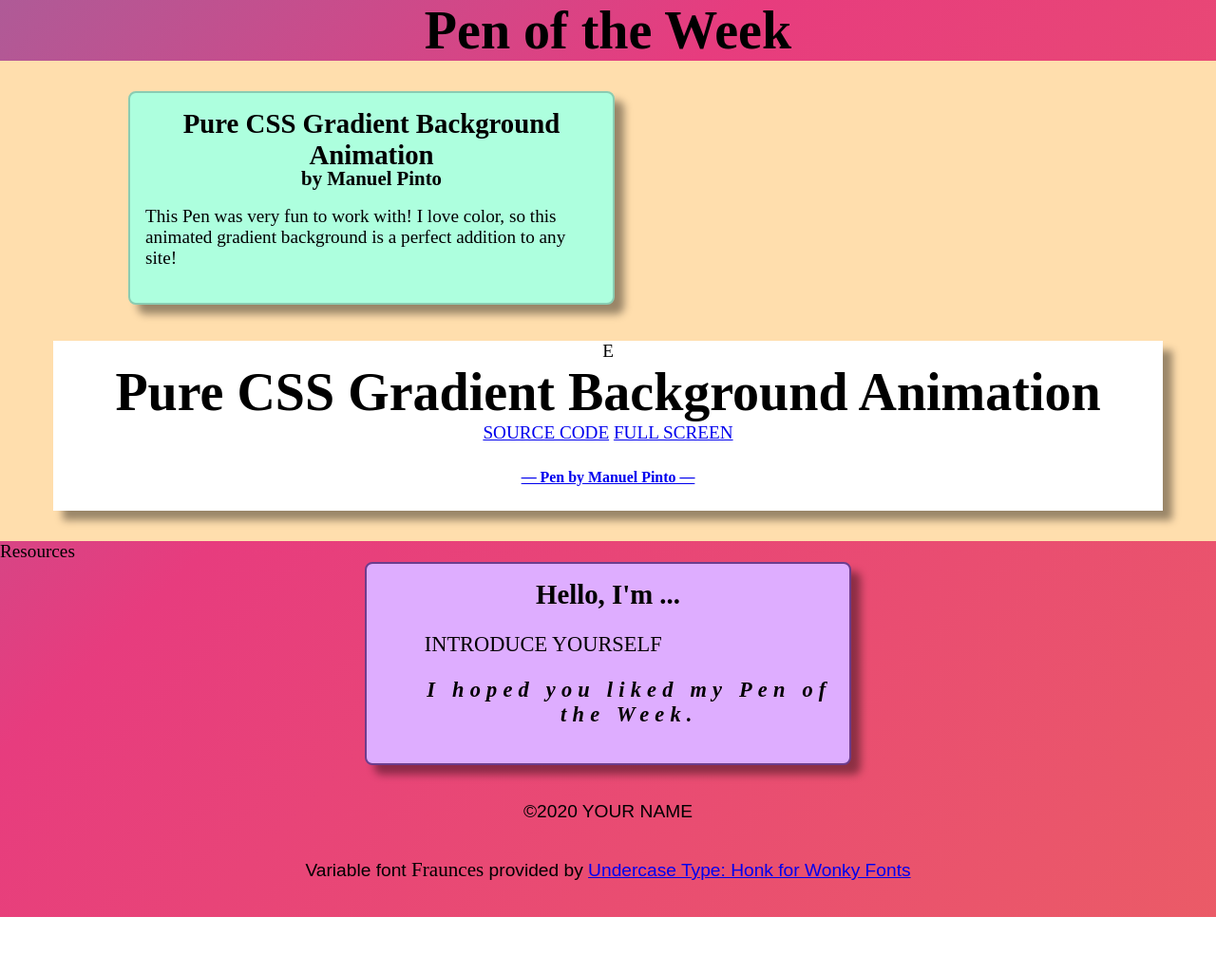
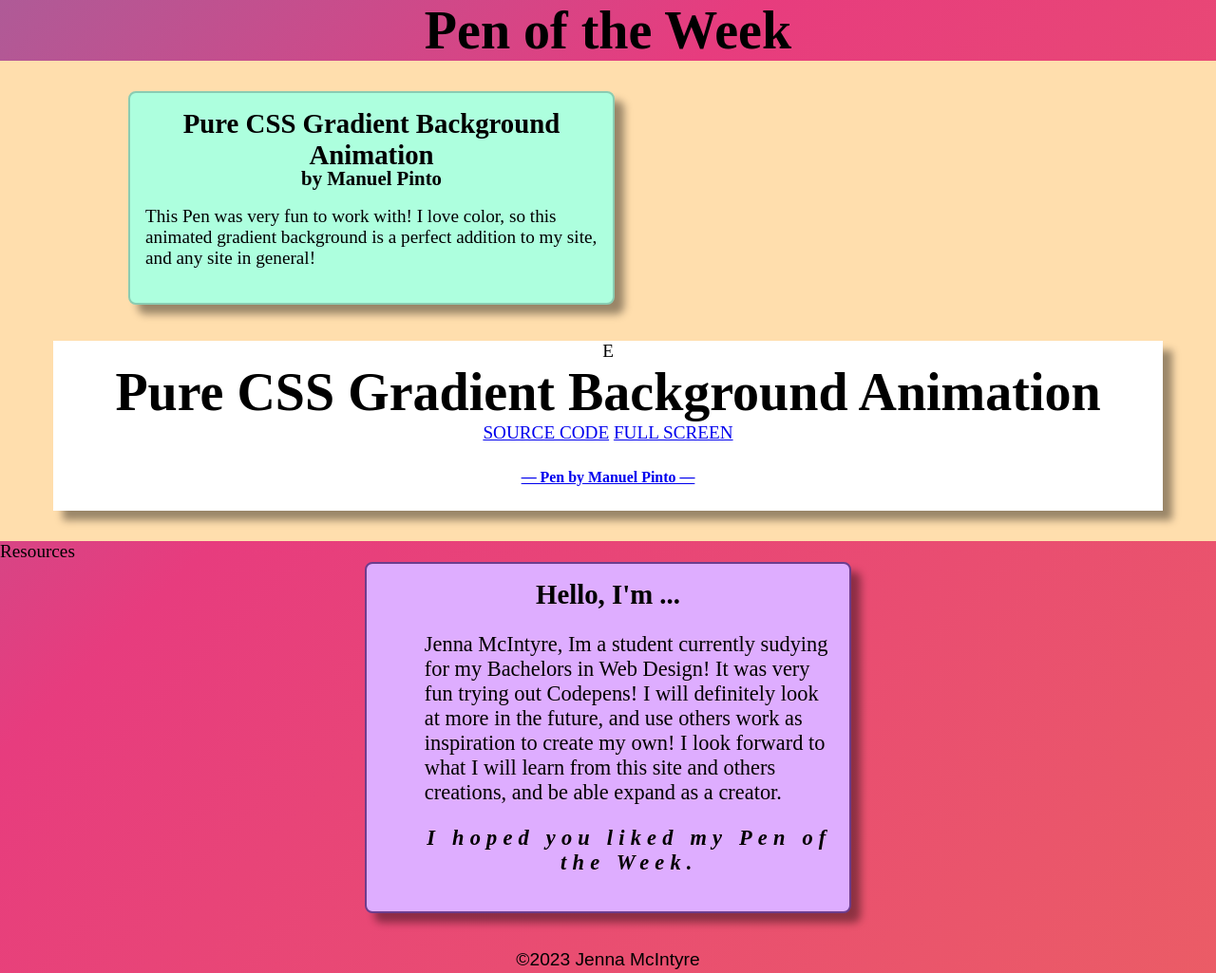
Before and after one commit to RVCC-IDMX/embed-codepen-JennaLynnMc, a plain HTML site: page index.html in a window 1280 px wide. Shown: the top 1025 px of the page at 95% size. Before the commit the page ends 966 px from the top, so only its background shows below. Drawn offline with Linux system fonts and the light colour scheme; some icons are missing; a web font is replaced by a local one.

Commit message:
changed about me, copyright, and review

```diff
--- a/index.html
+++ b/index.html
@@ -18,7 +18,7 @@
         <article>
           <h2>Pure CSS Gradient Background Animation</h2>
           <h3>by Manuel Pinto</h3>
-          <p>This Pen was very fun to work with! I love color, so this animated gradient background is a perfect addition to any site! </p>
+          <p>This Pen was very fun to work with! I love color, so this animated gradient background is a perfect addition to my site, and any site in general! </p>
         </article>
         <section>E<div class="d-flex flex-column justify-content-center w-100 h-100">
 
@@ -38,12 +38,12 @@
         Resources</section>
         <aside>
           <h2>Hello, I'm ...</h2>
-          <p>INTRODUCE YOURSELF</p>
+          <p>Jenna McIntyre, Im a student currently sudying for my Bachelors in Web Design! It was very fun trying out Codepens! I will definitely look at more in the future, and use others work as inspiration to create my own! I look forward to what I will learn from this site and others creations, and be able expand as a creator. </p>
           <p class="bye">I hoped you liked my Pen of the Week.</p>
         </aside>
       </main>
       <footer class="sans-serif">
-        <p>&copy;2020 YOUR NAME</p>
+        <p>&copy;2023 Jenna McIntyre</p>
         <p>
           Variable font <span class="serif">Fraunces</span> provided by
           <a href="https://github.com/undercasetype/Fraunces"
```
